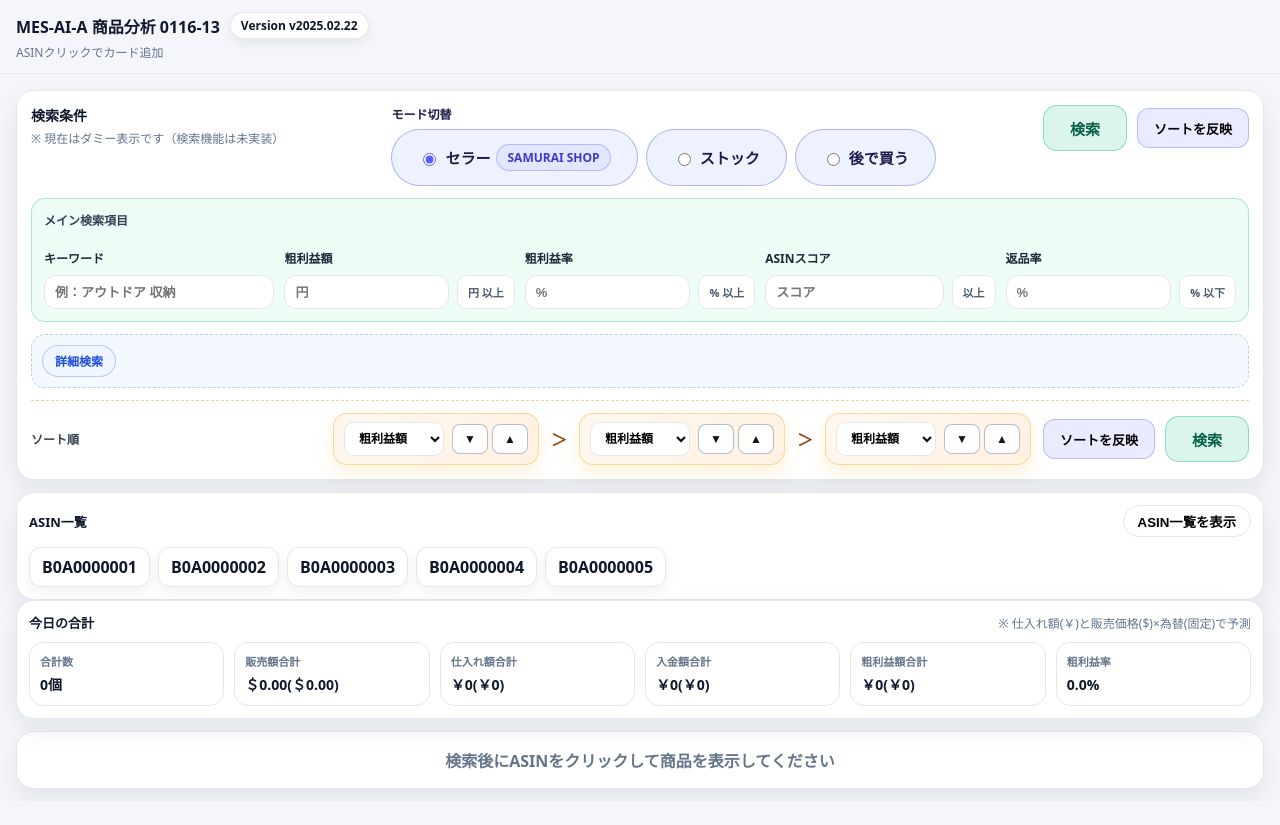
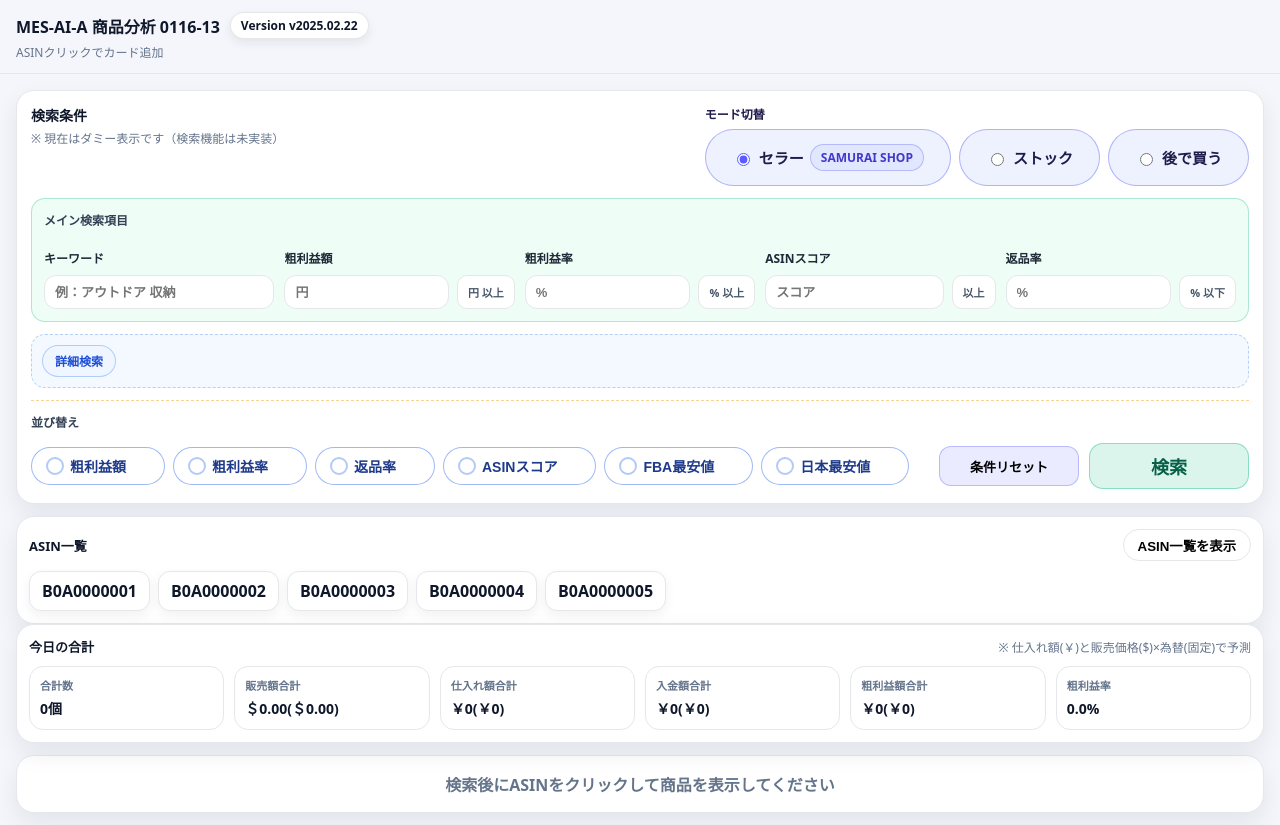
Before and after one commit to kadoya-dev/mes-ai-a_demo_0123, a plain HTML site: page index.html in a window 1280 px wide. Before the commit the page ends 801 px from the top, so only its background shows below. Drawn offline with nearby package versions, Linux system fonts and the light colour scheme.

Commit message:
Update sort panel to chip-based ordering

```diff
--- a/index.html
+++ b/index.html
@@ -38,10 +38,6 @@
           <label><input type="radio" name="searchMode" /> ストック</label>
           <label><input type="radio" name="searchMode" /> 後で買う</label>
         </div>
-      </div>
-      <div class="search-panel-actions">
-        <button class="search-run" type="button">検索</button>
-        <button class="search-action" type="button">ソートを反映</button>
       </div>
     </div>
 
@@ -166,54 +162,42 @@
     </details>
 
     <div class="sort-panel sort-panel-accent">
-      <div class="sort-panel-title">ソート順</div>
+      <div class="sort-panel-title">並び替え</div>
       <div class="sort-panel-controls">
-        <div class="sort-priority">
-          <select class="search-input">
-            <option>粗利益額</option>
-            <option>粗利益率</option>
-            <option>返品率</option>
-            <option>ASINスコア</option>
-            <option>FBA最安値</option>
-            <option>日本最安値</option>
-          </select>
-          <div class="sort-order-toggle" role="group" aria-label="並び順">
-            <button type="button" class="sort-order-btn">▼</button>
-            <button type="button" class="sort-order-btn">▲</button>
-          </div>
+        <div class="sort-chip-list" role="group" aria-label="並び替えの優先順">
+          <button type="button" class="sort-chip" data-sort="粗利益額">
+            <span class="sort-chip-check" aria-hidden="true">✓</span>
+            <span class="sort-chip-label">粗利益額</span>
+            <span class="sort-chip-order" aria-hidden="true"></span>
+          </button>
+          <button type="button" class="sort-chip" data-sort="粗利益率">
+            <span class="sort-chip-check" aria-hidden="true">✓</span>
+            <span class="sort-chip-label">粗利益率</span>
+            <span class="sort-chip-order" aria-hidden="true"></span>
+          </button>
+          <button type="button" class="sort-chip" data-sort="返品率">
+            <span class="sort-chip-check" aria-hidden="true">✓</span>
+            <span class="sort-chip-label">返品率</span>
+            <span class="sort-chip-order" aria-hidden="true"></span>
+          </button>
+          <button type="button" class="sort-chip" data-sort="ASINスコア">
+            <span class="sort-chip-check" aria-hidden="true">✓</span>
+            <span class="sort-chip-label">ASINスコア</span>
+            <span class="sort-chip-order" aria-hidden="true"></span>
+          </button>
+          <button type="button" class="sort-chip" data-sort="FBA最安値">
+            <span class="sort-chip-check" aria-hidden="true">✓</span>
+            <span class="sort-chip-label">FBA最安値</span>
+            <span class="sort-chip-order" aria-hidden="true"></span>
+          </button>
+          <button type="button" class="sort-chip" data-sort="日本最安値">
+            <span class="sort-chip-check" aria-hidden="true">✓</span>
+            <span class="sort-chip-label">日本最安値</span>
+            <span class="sort-chip-order" aria-hidden="true"></span>
+          </button>
         </div>
-        <span class="sort-separator" aria-hidden="true">＞</span>
-        <div class="sort-priority">
-          <select class="search-input">
-            <option>粗利益額</option>
-            <option>粗利益率</option>
-            <option>返品率</option>
-            <option>ASINスコア</option>
-            <option>FBA最安値</option>
-            <option>日本最安値</option>
-          </select>
-          <div class="sort-order-toggle" role="group" aria-label="並び順">
-            <button type="button" class="sort-order-btn">▼</button>
-            <button type="button" class="sort-order-btn">▲</button>
-          </div>
-        </div>
-        <span class="sort-separator" aria-hidden="true">＞</span>
-        <div class="sort-priority">
-          <select class="search-input">
-            <option>粗利益額</option>
-            <option>粗利益率</option>
-            <option>返品率</option>
-            <option>ASINスコア</option>
-            <option>FBA最安値</option>
-            <option>日本最安値</option>
-          </select>
-          <div class="sort-order-toggle" role="group" aria-label="並び順">
-            <button type="button" class="sort-order-btn">▼</button>
-            <button type="button" class="sort-order-btn">▲</button>
-          </div>
-        </div>
-        <div class="sort-panel-actions">
-          <button class="search-action" type="button">ソートを反映</button>
+        <div class="sort-panel-search">
+          <button class="search-action search-reset" type="button">条件リセット</button>
           <button class="search-run" type="button">検索</button>
         </div>
       </div>
--- a/main.js
+++ b/main.js
@@ -198,6 +198,44 @@ const materialFilters = $("#materialFilters");
 const itemsContainer = $("#itemsContainer");
 const emptyState = $("#emptyState");
 const headerStatus = $("#headerStatus");
+
+const sortChips = $$(".sort-chip");
+const sortResetBtn = $(".search-reset");
+let sortOrder = [];
+
+function updateSortChips() {
+  sortChips.forEach((chip) => {
+    const key = chip.dataset.sort;
+    const index = sortOrder.indexOf(key);
+    const isActive = index !== -1;
+    chip.classList.toggle("is-active", isActive);
+    chip.setAttribute("aria-pressed", String(isActive));
+    const orderEl = chip.querySelector(".sort-chip-order");
+    if (orderEl) {
+      orderEl.textContent = isActive ? String(index + 1) : "";
+    }
+  });
+}
+
+sortChips.forEach((chip) => {
+  chip.addEventListener("click", () => {
+    const key = chip.dataset.sort;
+    const index = sortOrder.indexOf(key);
+    if (index === -1) {
+      sortOrder.push(key);
+    } else {
+      sortOrder.splice(index, 1);
+    }
+    updateSortChips();
+  });
+});
+
+sortResetBtn?.addEventListener("click", () => {
+  sortOrder = [];
+  updateSortChips();
+});
+
+updateSortChips();
 const appVersion = $("#appVersion");
 
 /* cart */
--- a/styles.css
+++ b/styles.css
@@ -267,52 +267,73 @@ a{ color:inherit; }
   gap:12px;
   align-items:stretch;
   flex-wrap:wrap;
-}
-.sort-separator{
-  display:inline-flex;
-  align-items:center;
-  font-size:16px;
-  font-weight:900;
-  color:#92400e;
-}
-.sort-panel-actions{
+  width:100%;
+}
+.sort-panel-search{
   display:flex;
   align-items:center;
   gap:10px;
   margin-left:auto;
 }
-.sort-priority{
-  display:flex;
-  align-items:center;
-  gap:8px;
-  padding:8px 10px;
-  border-radius:14px;
-  border:1px solid rgba(245,158,11,.35);
-  background: linear-gradient(135deg, rgba(255,247,237,.9), rgba(254,215,170,.35));
-  box-shadow: 0 8px 18px rgba(245,158,11,.15);
-}
-.sort-priority select{
-  min-width:100px;
-}
-.sort-order-toggle{
+.sort-chip-list{
+  display:flex;
+  flex-wrap:wrap;
+  gap:8px;
+  align-items:center;
+}
+.sort-chip{
   display:inline-flex;
-  gap:4px;
-}
-.sort-order-btn{
-  height:30px;
-  min-width:36px;
-  border-radius:8px;
-  border:1px solid rgba(148,163,184,.7);
-  background:#fff;
-  font-size:12px;
-  font-weight:900;
-  color:#0f172a;
+  align-items:center;
+  gap:6px;
+  padding:8px 14px;
+  border-radius:999px;
+  border:1px solid rgba(37,99,235,.45);
+  background:#fff;
+  font-size:14px;
+  font-weight:900;
+  color:#1e3a8a;
   cursor:pointer;
 }
-.sort-priority .sort-order{
-  min-width:60px;
-  text-align:center;
-  font-weight:900;
+.sort-chip-check{
+  display:inline-flex;
+  align-items:center;
+  justify-content:center;
+  width:18px;
+  height:18px;
+  border-radius:999px;
+  border:2px solid rgba(37,99,235,.35);
+  color:transparent;
+  font-size:12px;
+  font-weight:900;
+}
+.sort-chip-order{
+  display:inline-flex;
+  align-items:center;
+  justify-content:center;
+  min-width:18px;
+  height:18px;
+  padding:0 4px;
+  border-radius:999px;
+  background:rgba(59,130,246,.12);
+  color:#1d4ed8;
+  font-size:11px;
+  font-weight:900;
+  opacity:0;
+}
+.sort-chip.is-active{
+  background:#1d4ed8;
+  color:#fff;
+  border-color:#1d4ed8;
+}
+.sort-chip.is-active .sort-chip-check{
+  background:#fff;
+  border-color:#fff;
+  color:#1d4ed8;
+}
+.sort-chip.is-active .sort-chip-order{
+  opacity:1;
+  background:#fff;
+  color:#1d4ed8;
 }
 .search-action{
   height:40px;
@@ -323,6 +344,13 @@ a{ color:inherit; }
   font-size:13px;
   font-weight:900;
   cursor:pointer;
+}
+.search-reset{
+  min-width:140px;
+}
+.sort-panel-search .search-run{
+  min-width:160px;
+  font-size:18px;
 }
 
 /* =========================
```
